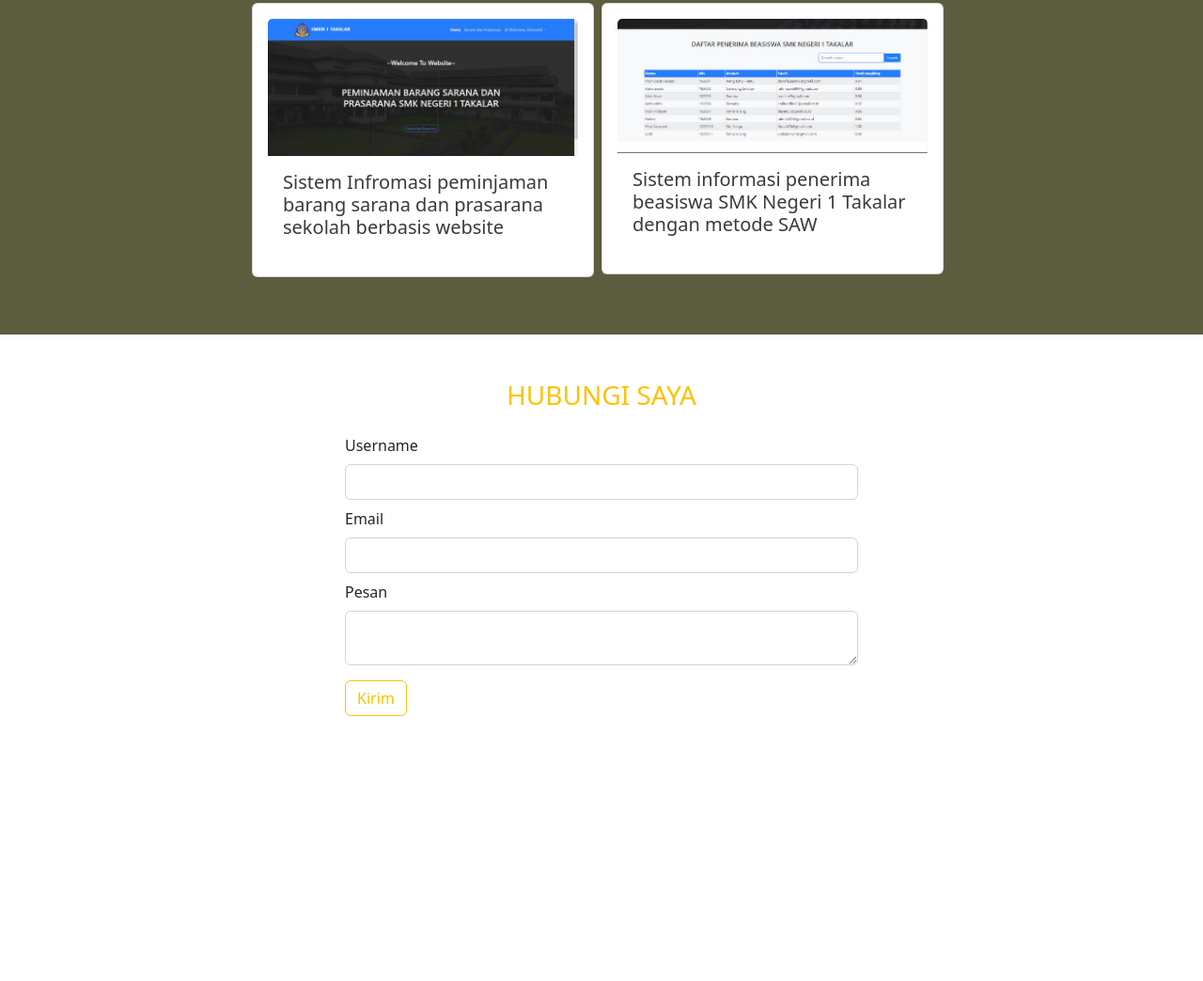
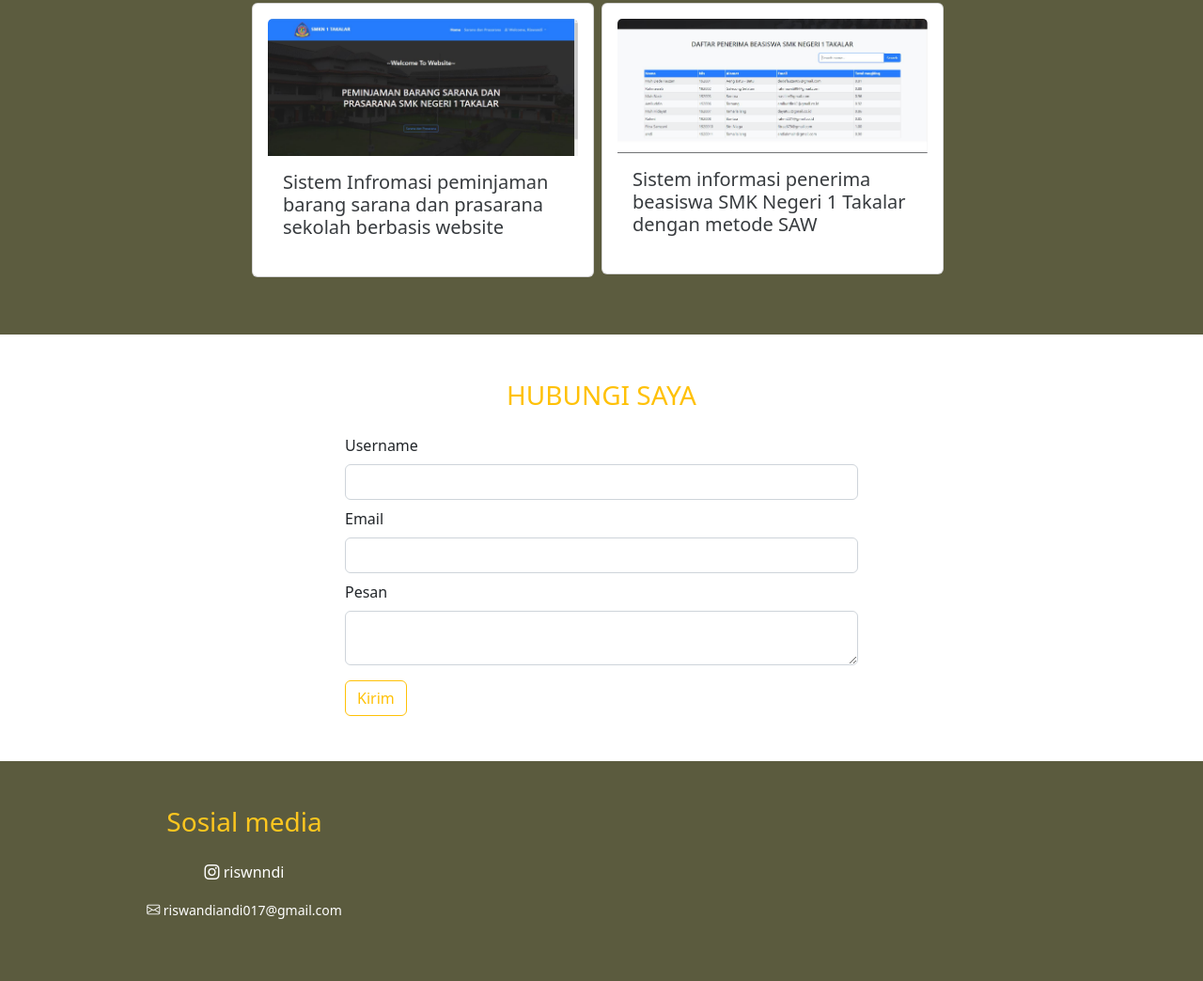
Before and after one commit to riswandiii/Website-portofolio, a plain HTML site: page index.html in a window 1280 px wide. Shown: the part 1084-2128 px from the top of the page at 94% size. Before the commit the page ends 1894 px from the top, so only its background shows below. Drawn offline with nearby package versions, Linux system fonts and the light colour scheme.

Commit message:
Penambahan footer

```diff
--- a/index.html
+++ b/index.html
@@ -4,6 +4,9 @@
     <meta charset="utf-8">
     <meta name="viewport" content="width=device-width, initial-scale=1">
     <title>Portofolio || Riswandi</title>
+
+    <!-- Icons bootstrap -->
+    <link rel="stylesheet" href="https://cdn.jsdelivr.net/npm/bootstrap-icons@1.11.1/font/bootstrap-icons.css">
 
     <!-- Aos -->
     <link rel="stylesheet" href="https://unpkg.com/aos@next/dist/aos.css" />
@@ -184,6 +187,23 @@
 </div>
 <!-- End -->
 
+
+<!-- Footer -->
+<div class="container-fluid" id="nav">
+  <div class="container">
+
+      <div class="row py-5 text-white text-center">
+        <div class="col-lg-4">
+          <h3 class="text-warning mb-4">Sosial media</h3>
+         <a href="https://www.instagram.com/" class="text-decoration-none text-white"><p><i class="bi bi-instagram"></i> riswnndi</p></a>
+         <a href="" class="text-decoration-none text-white"><small><p><i class="bi bi-envelope"></i> riswandiandi017@gmail.com</small></p></a>
+        </div>
+      </div>
+
+  </div>
+</div>
+<!-- End Footer -->
+
 <!-- Aos -->
 <script src="https://unpkg.com/aos@next/dist/aos.js"></script>
 <script>
```
